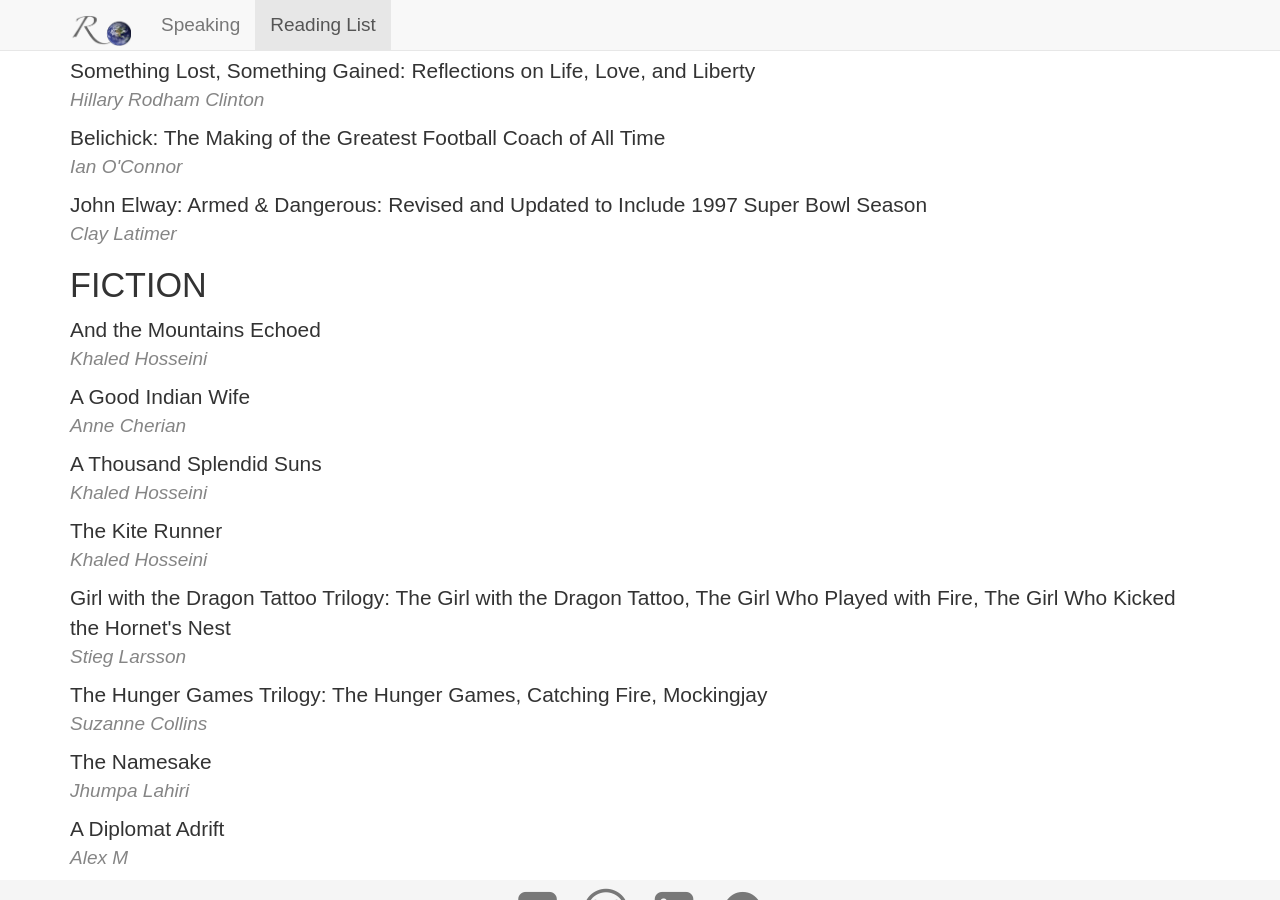
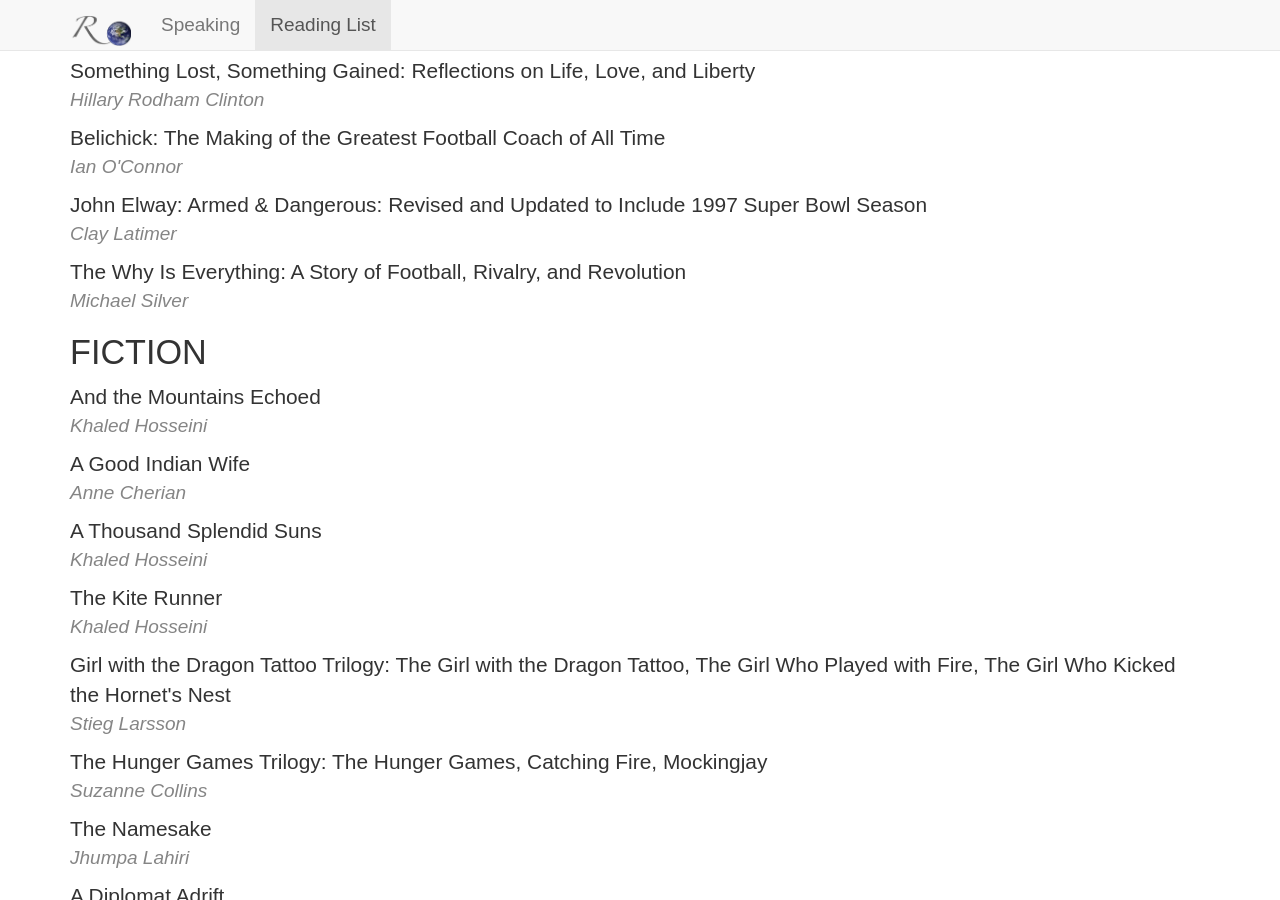
Before and after one commit to rovolution/rovolution.github.io, a Jekyll site: the page built from reading-list/index.html, in a window 1280 px wide and 900 px high, scrolled down 7313 px. Built offline with Jekyll 4.4.1, drawn with Linux system fonts in a browser that asks for light colours; nearby versions of some CDN libraries.

Commit message:
Update index.html

```diff
--- a/reading-list/index.html
+++ b/reading-list/index.html
@@ -449,6 +449,10 @@ title: "Reading List"
 			<div class='book-list-title'>John Elway: Armed & Dangerous: Revised and Updated to Include 1997 Super Bowl Season</div>
 			<div class='book-list-author'>Clay Latimer</div>
 		</li>
+		<li class='book-list-entry'>
+			<div class='book-list-title'>The Why Is Everything: A Story of Football, Rivalry, and Revolution</div>
+			<div class='book-list-author'>Michael Silver</div>
+		</li>
 	</ul>
 	<h3 class="book-list-category">FICTION</h3>
 	<ul class='book-list'>
```
